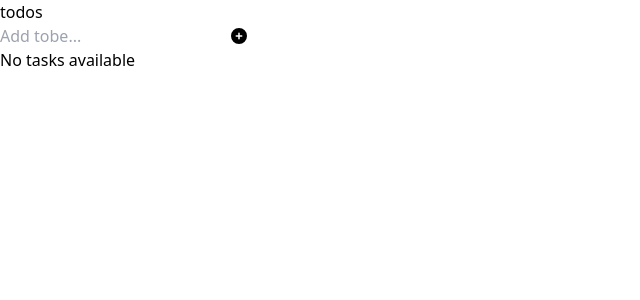
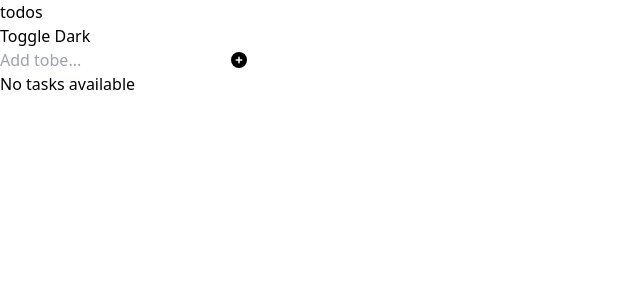
Before and after one commit to albert-byiringiro/to-be-app, a React (Vite) app: page / in a window 1280 px wide. Shown: the top 300 px of the page, without its empty margins (0-640 px from the left). Built offline with nearby package versions, Linux system fonts and the light colour scheme.

Commit message:
add white and black themes

```diff
--- a/src/App.jsx
+++ b/src/App.jsx
@@ -1,11 +1,11 @@
 import { useEffect, useState } from 'react';
 import Tobe from './components/Tobe';
+import { useTheme } from "./features/ThemeContext";
 import { FontAwesomeIcon } from '@fortawesome/react-fontawesome';
 import { faPlusCircle } from '@fortawesome/free-solid-svg-icons';
 import { useDispatch, useSelector } from 'react-redux';
 import { addTodo, deleteTodo, saveTodo, startEditing, toggleComplete } from './features/todoSlicer'; import "./features/todoSlicer";
 import { nanoid } from 'nanoid';
-
 
 function App() {
 
@@ -13,6 +13,7 @@ function App() {
   const tobes = useSelector((state) => state.todos.tobes);
   const editingId = useSelector(state => state.todos.editingId);
   const dispatch = useDispatch();
+  const { theme, toggleTheme } = useTheme();
 
   // useEffect(() => {
   //   // Save tobes to localStorage whenever it changes
@@ -26,7 +27,7 @@ function App() {
   const handleSubmit = (e) => {
     e.preventDefault();
 
-    if (todo.trim() === '') return; // Prevent adding empty todos
+    if (todo.trim() === '') return;
 
     const newTodo = {
       id: nanoid(),
@@ -56,14 +57,19 @@ function App() {
   }
 
   return (
-    <main className="container mx-auto p-4">
-      <h1 className="my-6 font-bold text-center text-gray-800 text-4xl">todos</h1>
+    <main className={`container max-h-screen mx-auto p-4 ${theme === "dark" ? "bg-gray-800 text-white": "bg-white text-gray-900"}`}>
+      <div className="flex justify-between items-center">
+        <h1
+          className={`my-6 font-bold text-center text-4xl ${theme === "dark" ? "text-white" : "text-gray-800"}`}
+        >todos</h1>
+        <button onClick={toggleTheme} className={`px-4 py-2 rounded ${theme === "dark" ? "bg-gray-700 text-gray-100" : "bg-gray-300 text-gray-800"}`}>Toggle {theme === "dark" ? "Light" : "Dark"}</button>
+      </div>
       <form className="mx-8 my-6" onSubmit={handleSubmit}>
         <label htmlFor="tobe-input" className="relative flex items-center">
           <input
             type="text"
             id="tobe-input"
-            className="w-full px-4 py-2 text-gray-900 placeholder-gray-600 border-2 border-gray-300 rounded-full shadow-lg"
+            className={`w-full px-4 py-2 text-gray-900 placeholder-gray-600 border-2 border-gray-300 rounded-full shadow-lg ${theme === "dark" ? "bg-gray-700 border-gray-600 text-white" : "bg-white border-gray-300 text-gray-900"}`}
             placeholder="Add tobe..."
             value={todo}
             onChange={handleInput}
@@ -74,7 +80,6 @@ function App() {
         </label>
       </form>
 
-      {/* Render the list of todos */}
       {tobes.length === 0 ? (
         <p className="text-center text-gray-600">No tasks available</p>
       ) : (
--- a/src/components/Tobe.jsx
+++ b/src/components/Tobe.jsx
@@ -1,9 +1,12 @@
+/* eslint-disable react/prop-types */
 import { FontAwesomeIcon } from "@fortawesome/react-fontawesome";
 import { faCheckSquare, faSquare, faTrash } from '@fortawesome/free-solid-svg-icons';
 import { useState } from "react";
+import { useTheme } from "../features/ThemeContext"
 
 export default function Tobe({ tobes, editingId, onToggleComplete, onDelete, onEdit, onSave }) {
     const [editValue, setEditValue] = useState("");
+    const theme = useTheme();
 
     const handleChange = (e) => {
         setEditValue(e.target.value);
@@ -14,7 +17,10 @@ export default function Tobe({ tobes, editingId, onToggleComplete, onDelete, onE
     return (
         <ul className="mx-8 space-y-4">
             {tobes.map((be) => (
-                <li key={be.id} className="relative flex py-2 items-center">
+                <li
+                key={be.id}
+                className={`flex justify-between items-center my-2 ${theme === 'dark' ? 'bg-gray-700 text-white' : 'bg-gray-100 text-gray-900'} p-2 rounded`}
+                >
                     {
                         editingId === be.id ? (
                             <>
@@ -24,11 +30,11 @@ export default function Tobe({ tobes, editingId, onToggleComplete, onDelete, onE
                                     onChange={handleChange}
                                     onBlur={() => onSave(be.id, editValue)}
                                     autoFocus
-                                    className="px-2 py-1 border border-gray-300 rounded"
+                                    className={`px-2 py-1 border rounded ${theme === 'dark' ? 'bg-gray-600 border-gray-500 text-white' : 'bg-white border-gray-300 text-gray-900'}`}
                                 />
                                 <button
                                     onClick={() => onSave(be.id, editValue)}
-                                    className="px-2 py-1 mx-1 bg-green-500 text-white rounded"
+                                    className={`px-2 py-1 mx-1 rounded ${theme === 'dark' ? 'bg-green-600 text-white' : 'bg-green-500 text-white'}`}
                                 >
                                     Save
                                 </button>
@@ -40,15 +46,19 @@ export default function Tobe({ tobes, editingId, onToggleComplete, onDelete, onE
                                     <FontAwesomeIcon className={`${be.isComplete ? "text-green-500" : "text-gray-200"}`} icon={be.isComplete ? faCheckSquare : faSquare} />
                                 </button>
                                 <span
-                                    className={`mx-4 w-[85%] text-wrap ${be.isComplete ? 'line-through' : ''}`}
+                                    className={`cursor-pointer ${be.isComplete ? 'line-through' : ''}`}
                                     onClick={() => {
                                         onEdit(be.id);
-                                        setEditValue(be.tobe)
+                                        setEditValue(be.tobe);
                                     }}
                                 >{be.tobe}
                                 </span>
-                                <button className="absolute right-0" onClick={() => onDelete(be.id)}>
-                                    <FontAwesomeIcon className="px-2 py-2 bg-gray-200 rounded-full" icon={faTrash} />
+                                <button
+                                className=""
+                                onClick={() => onDelete(be.id)}>
+                                    <FontAwesomeIcon
+                                    className={`px-2 py-1 mx-1 rounded ${theme === 'dark' ? 'bg-red-600 text-white' : 'bg-red-500 text-white'}`}
+                                    icon={faTrash} />
                                 </button>
                             </>
                         )
--- /dev/null
+++ b/src/features/ThemeContext.jsx
@@ -0,0 +1,21 @@
+import { createContext, useState, useContext } from "react";
+
+export const ThemeContext = createContext();
+
+export const ThemeProvider = ({ children }) => {
+    const [theme, setTheme ] = useState("light");
+
+    const toggleTheme = () => {
+        setTheme(prevTheme => prevTheme === "light" ? "dark" : "light");
+    };
+
+    return (
+        <ThemeContext.Provider value={{ theme, toggleTheme }}>
+            { children }
+        </ThemeContext.Provider>
+    )
+};
+
+export const useTheme = () => {
+    return useContext(ThemeContext);
+};
--- a/src/main.jsx
+++ b/src/main.jsx
@@ -4,11 +4,14 @@ import { Provider } from 'react-redux';
 import App from './App.jsx'
 import './index.css';
 import store from "./store";
+import { ThemeProvider } from "./features/ThemeContext.jsx"
 
 ReactDOM.createRoot(document.getElementById('root')).render(
   <React.StrictMode>
     <Provider store={store}>
-      <App />
+      <ThemeProvider>
+        <App />
+      </ThemeProvider>
     </Provider>
   </React.StrictMode>,
 )
```
